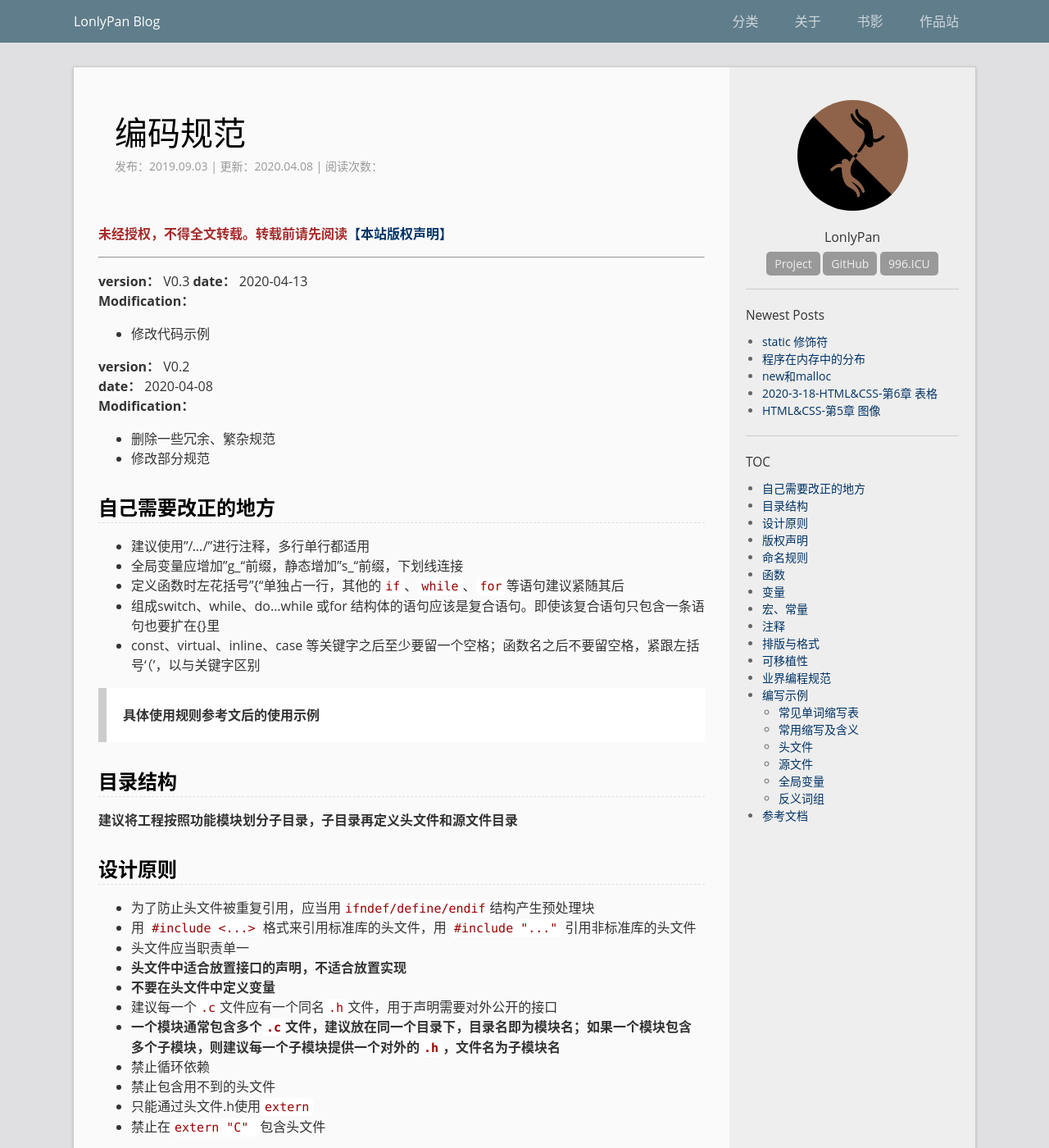
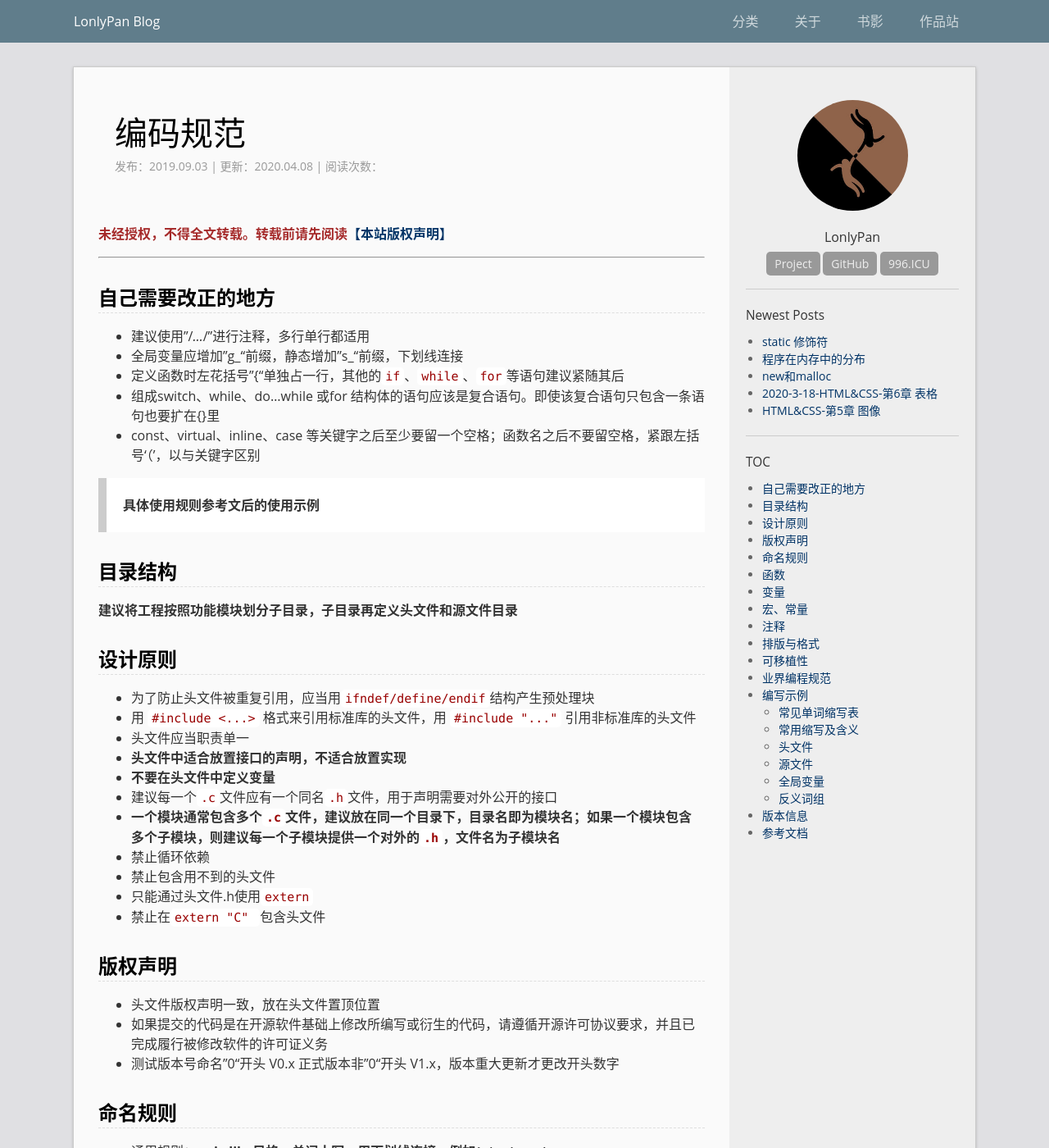
Before and after one commit to LonlyStack/LonlyPan.github.io, a Jekyll site: the page built from _posts/2019-09-03-编码规范.md, in a window 1280 px wide and 1400 px high. Shown: the whole window at 82% size. Built offline with Jekyll 4.4.1, drawn with Linux system fonts in a browser that asks for light colours; comment, search, counter and statistics services are not loaded; some of the changed text lies outside the part shown.

Commit message:
修改文件: _posts/2019-09-03-编码规范.md

````diff
--- a/_posts/2019-09-03-编码规范.md
+++ b/_posts/2019-09-03-编码规范.md
@@ -5,18 +5,6 @@
 last_modified_at:  2020-04-08
 categories: c&c++
 ---
-
-**version：** V0.3
-**date：**  2020-04-13
-**Modification：**
-  - 修改代码示例
-
-
-**version：** V0.2
-**date：**  2020-04-08
-**Modification：**
-  - 删除一些冗余、繁杂规范
-  - 修改部分规范
 
 ## 自己需要改正的地方
 
@@ -320,6 +308,21 @@
 int add_user( BYTE \*user_name );
 int delete_user( BYTE \*user_name );
 ```
+
+## 版本信息
+
+**version：** V0.3
+**date：**  2020-04-13
+**Modification：**
+  - 修改代码示例
+
+**version：** V0.2
+**date：**  2020-04-08
+**Modification：**
+    - 删除一些冗余、繁杂规范
+    - 修改部分规范
+
+
 ## 参考文档
 
 1、[华为-C语言编程规范](http://discourse-production.oss-cn-shanghai.aliyuncs.com/original/3X/f/6/f6453c68ba08158a78363c4379c3131bb92f3a1f.pdf)
````
